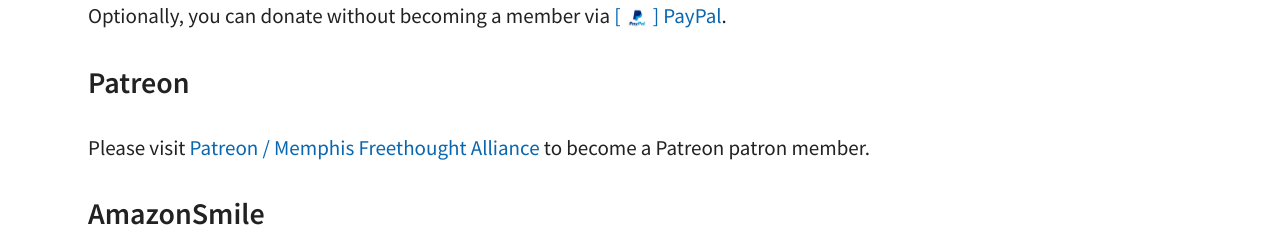
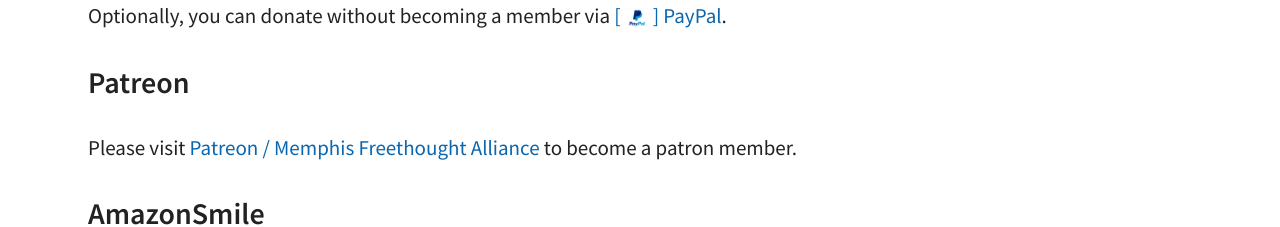
Before and after one commit to memphisfreethought/memphisfreethought.github.io, a plain HTML site: page index.html in a window 1280 px wide. Shown: the part 3120-3347 px from the top of the page. Drawn offline with Linux system fonts and the light colour scheme.

```diff
--- a/index.html
+++ b/index.html
@@ -164,7 +164,7 @@
           <h3>Patreon</h3>
           <p>Please visit
               <a href="https://www.patreon.com/memphisfreethought">Patreon / Memphis Freethought Alliance</a>
-              to become a Patreon patron member.</p>
+              to become a patron member.</p>
 
           <h3>AmazonSmile</h3>
           <p>Support the Memphis Freethought Alliance when you make purchases on Amazon.</p>
```
